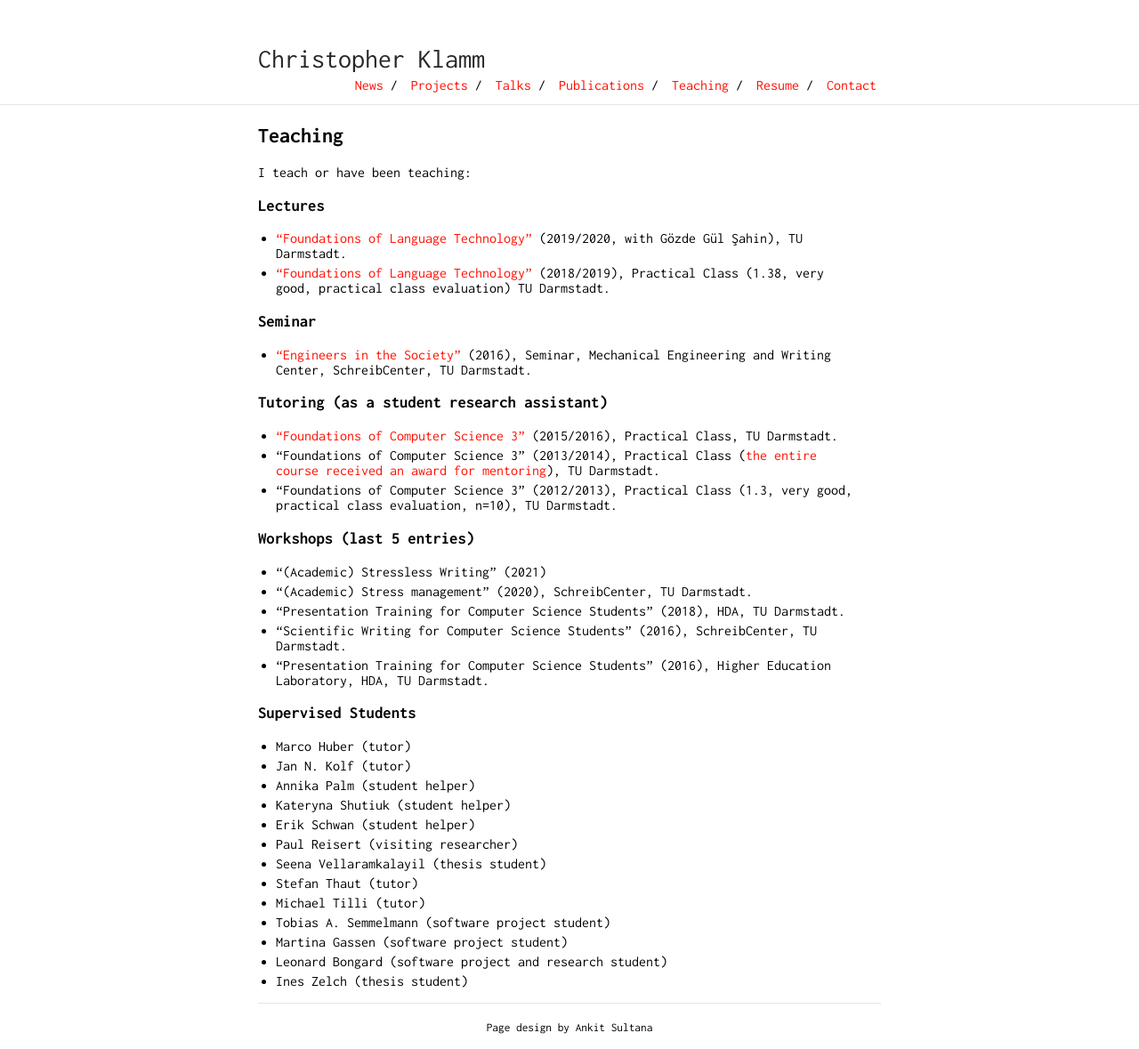
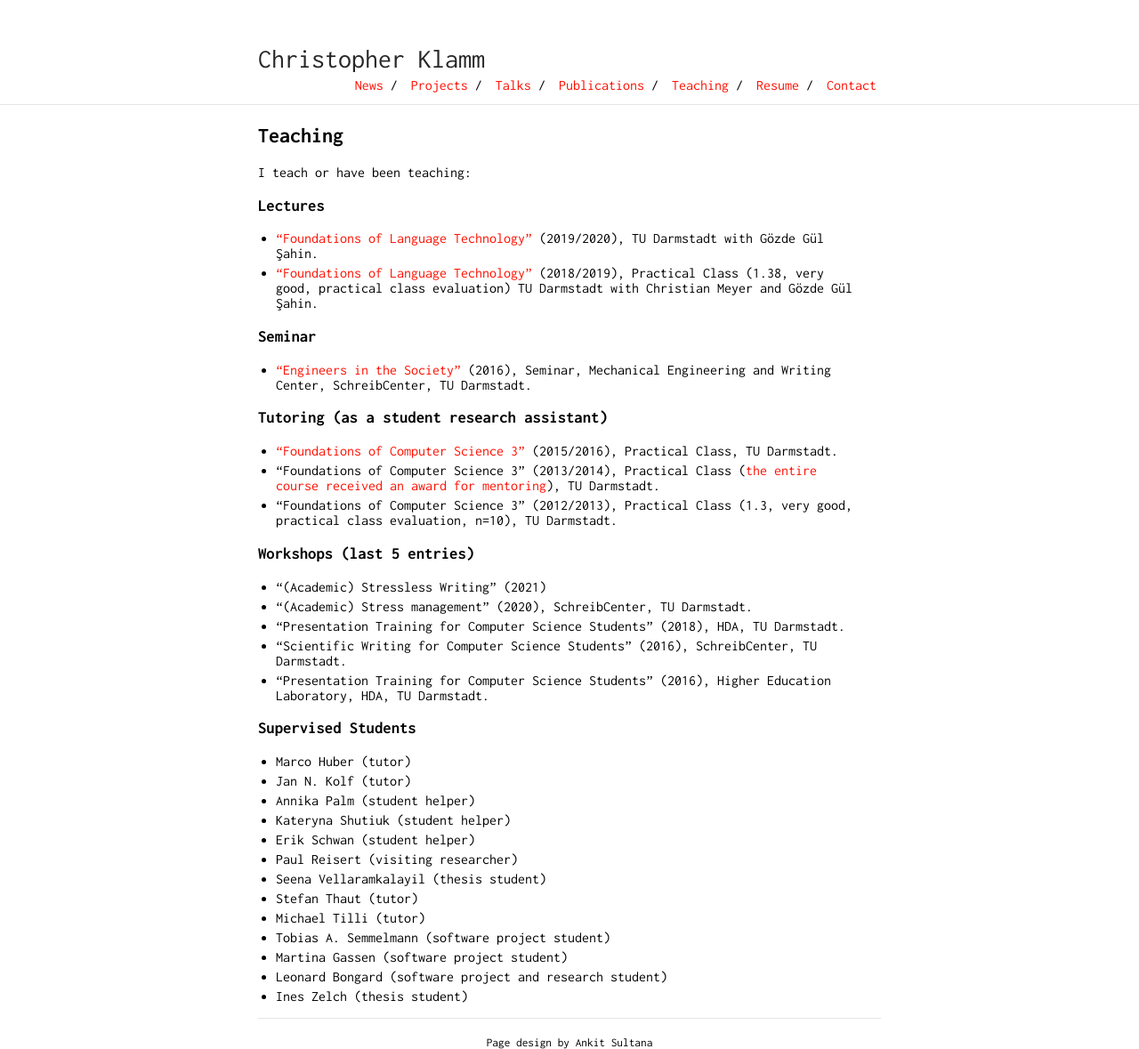
Before and after one commit to chkla/gitPage, a Jekyll site: the page built from teaching.md, in a window 1280 px wide. Shown: the whole page at 89% size. Built offline with Jekyll 4.4.1, drawn with Linux system fonts in a browser that asks for light colours; our own code applies the rules of GitHub Pages for plain Markdown files.

Commit message:
Update teaching.md

```diff
--- a/teaching.md
+++ b/teaching.md
@@ -6,8 +6,8 @@ layout: default
 I teach or have been teaching:
 
 ### Lectures
-* ["Foundations of Language Technology"](https://www.informatik.tu-darmstadt.de/ukp/teaching_ukp/courses_3/previous_terms/wise_2018___2019/foundations_of_language_technology_6/foundations_of_language_technology_7.en.jsp) (2019/2020, with Gözde Gül Şahin), TU Darmstadt.
-* ["Foundations of Language Technology"](https://www.informatik.tu-darmstadt.de/ukp/teaching_ukp/courses_3/current_and_upcoming_courses/wise_2018___2019/foundations_of_language_technology_6/foundations_of_language_technology_7.en.jsp) (2018/2019), Practical Class (1.38, very good, practical class evaluation) TU Darmstadt.
+* ["Foundations of Language Technology"](https://www.informatik.tu-darmstadt.de/ukp/teaching_ukp/courses_3/previous_terms/wise_2018___2019/foundations_of_language_technology_6/foundations_of_language_technology_7.en.jsp) (2019/2020), TU Darmstadt with Gözde Gül Şahin.
+* ["Foundations of Language Technology"](https://www.informatik.tu-darmstadt.de/ukp/teaching_ukp/courses_3/current_and_upcoming_courses/wise_2018___2019/foundations_of_language_technology_6/foundations_of_language_technology_7.en.jsp) (2018/2019), Practical Class (1.38, very good, practical class evaluation) TU Darmstadt with Christian Meyer and Gözde Gül Şahin.
 
 ### Seminar
 * ["Engineers in the Society"](https://www.maschinenbau.tu-darmstadt.de/studieren/interessierte/studiengaenge_mb/b_mpe/index.en.jsp) (2016), Seminar, Mechanical Engineering and Writing Center, SchreibCenter, TU Darmstadt.
```
